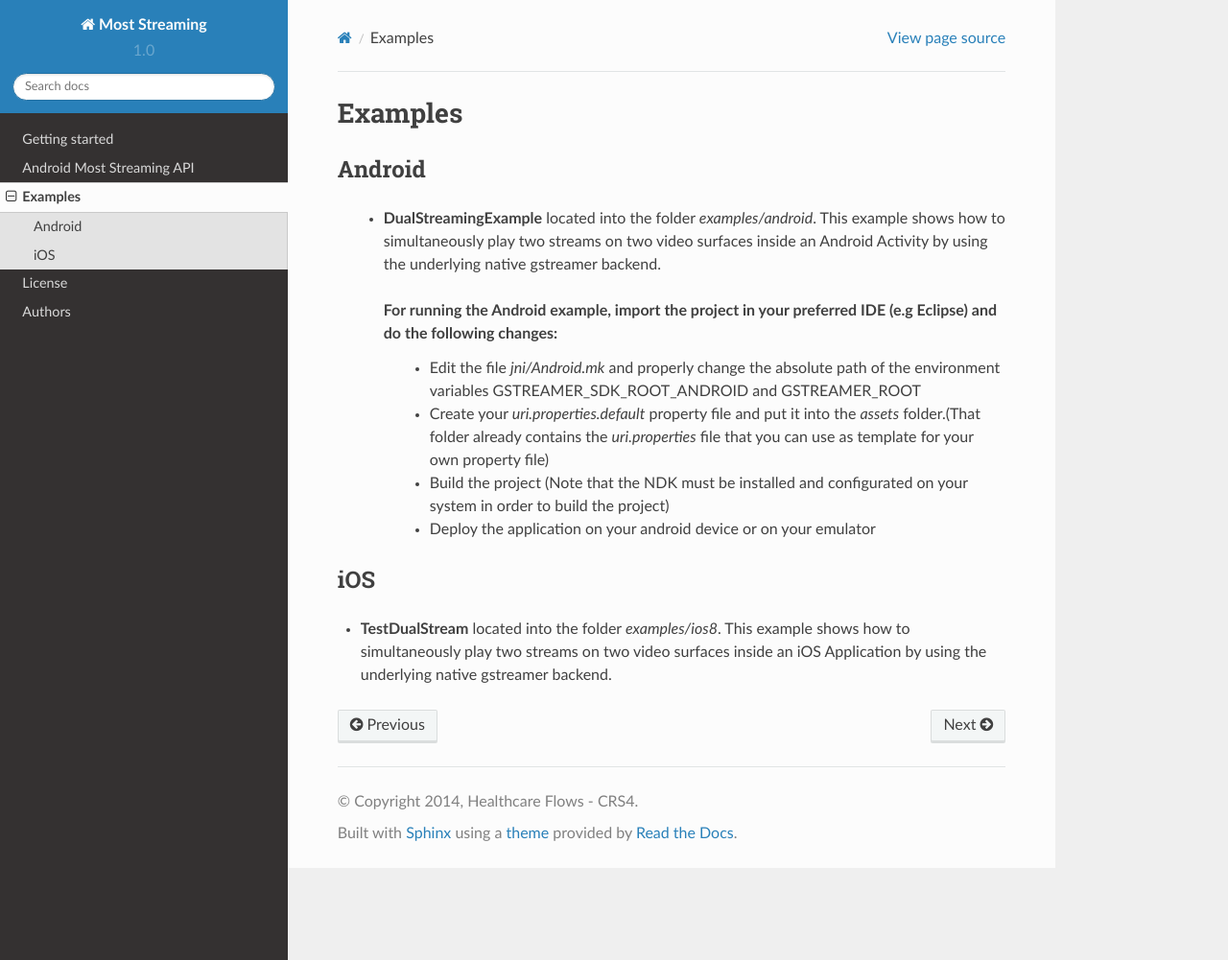
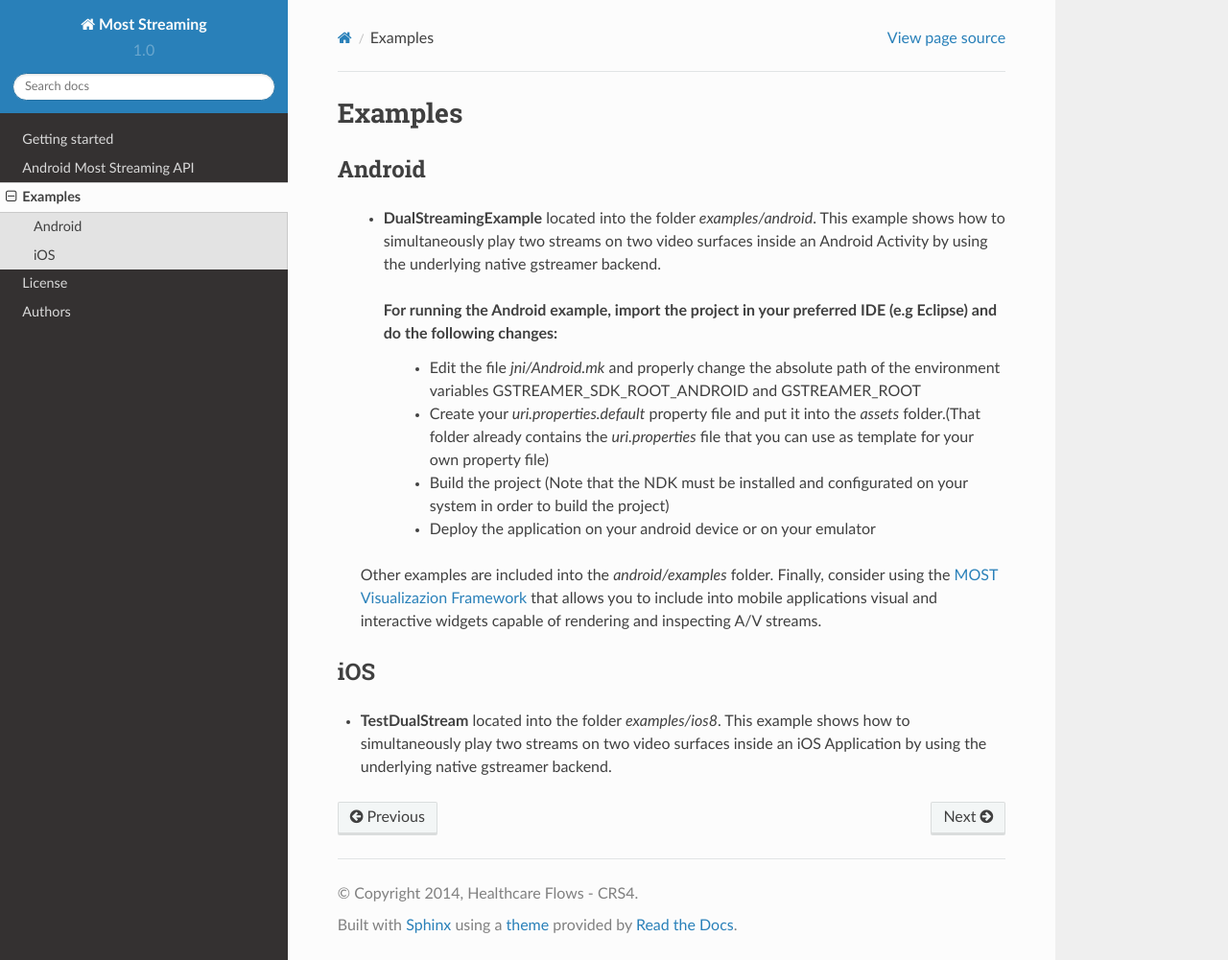
Before and after one commit to crs4/most-streaming, a Sphinx documentation site: the page built from docs/source/examples.rst, in a window 1280 px wide and 1001 px high. Shown: the whole window at 96% size. Built offline with Sphinx 7.4.7 and the Read the Docs theme 2.0.0, drawn with Linux system fonts in a browser that asks for light colours; formulas are drawn with MathJax 3.

Commit message:
updated doc

```diff
--- a/docs/source/android_docs/api/org/crs4/most/streaming/StreamingLibBackend.rst
+++ b/docs/source/android_docs/api/org/crs4/most/streaming/StreamingLibBackend.rst
@@ -18,7 +18,7 @@ StreamingLibBackend
 
 .. java:type:: public class StreamingLibBackend implements StreamingLib
 
-   This class implements the \ :java:ref:`StreamingLib`\  interface by using the GStreamer library as backend. So, you can get a \ :java:ref:`StreamingLib`\  instance in the following way:
+   This class implements the \ :java:ref:`StreamingLib`\  interface. It internally uses the GStreamer library as backend. So, you can get a \ :java:ref:`StreamingLib`\  instance in the following way:
 
    .. parsed-literal::
 
--- a/docs/source/examples.rst
+++ b/docs/source/examples.rst
@@ -13,6 +13,10 @@ Android
    * Build the project (Note that the NDK must be installed and configurated on your system in order to build the project)
    * Deploy the application on your android device or on your emulator
 
+ Other examples are included into the  *android/examples* folder. Finally, consider using the  `MOST Visualizazion Framework <https://github.com/crs4/most-visualization>`_
+ that allows you to include into  mobile applications visual and interactive widgets capable of rendering and inspecting A/V streams.
+
+
 iOS
 ---
 
--- a/docs/source/index.rst
+++ b/docs/source/index.rst
@@ -20,11 +20,6 @@ The framework is based on opensource library `GStreamer <http://gstreamer.com>`_
 
 Applications can take advantage of advances in codec and filter technology transparently. Developers can add new codecs and filters by writing a simple plugin with a clean, generic interface.
 
-.. <Introduzione Modulo di Streaming>
-
-.. Possibilità di visualizzare streaming audio video / mpeg4 o h264 over rtp
-
-.. Libreria in python/ios/android
 
 TREE:
 
```
Also changed, not shown: docs/source/android_docs/api/org/crs4/most/streaming/ptz/PTZ_Manager.rst (+5 -5 lines), 4 other files.
